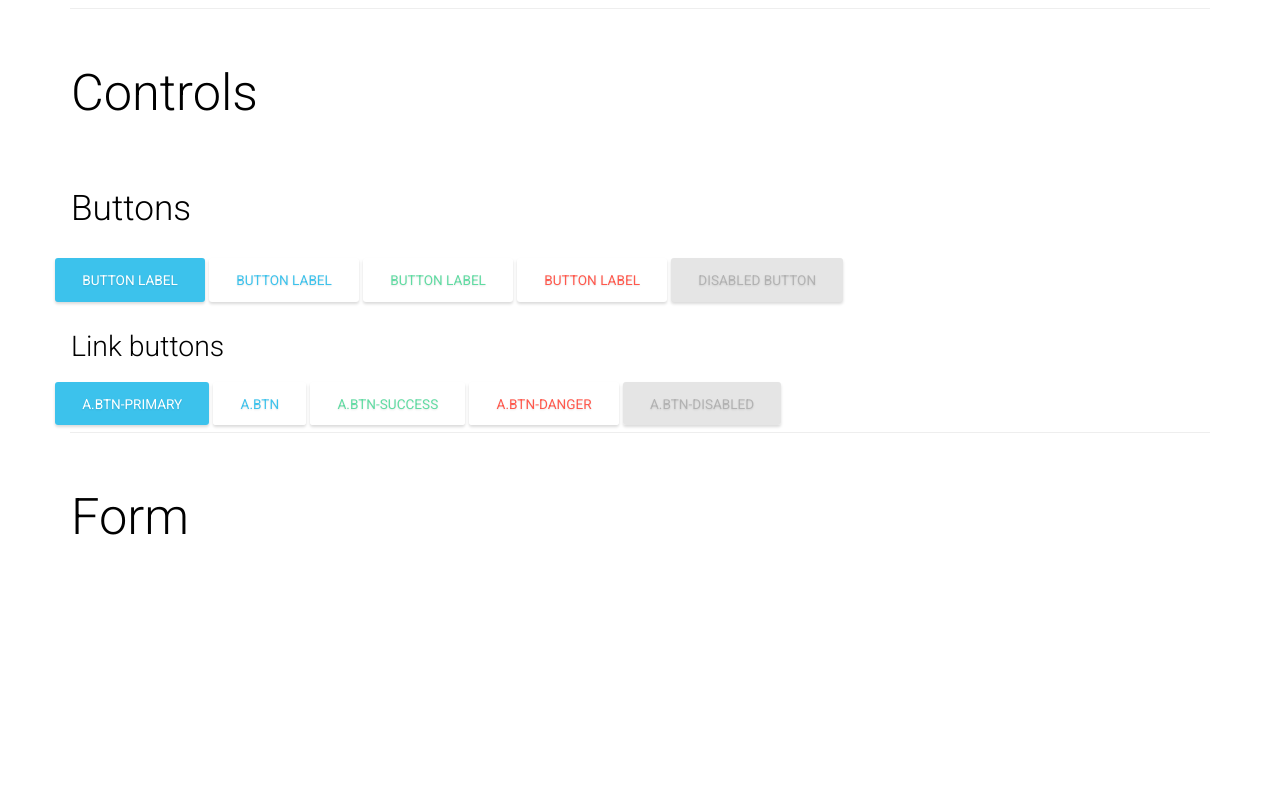
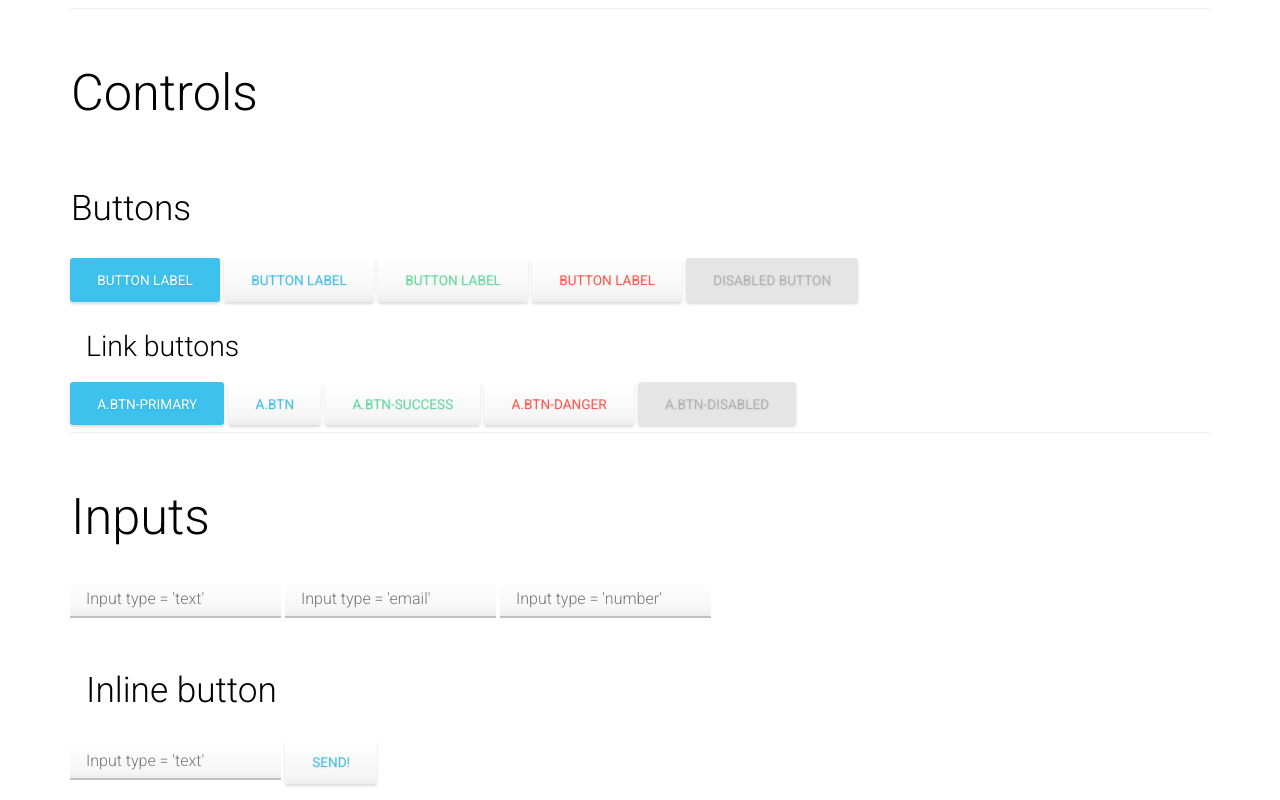
Before and after one commit to zekitow/nu-css, a website: page index.html in a window 1280 px wide. Shown: the part 2615-3415 px from the top of the page. Before the commit the page ends 3212 px from the top, so only its background shows below. Drawn offline with Linux system fonts and the light colour scheme.

Commit message:
Wip on inputs.

```diff
--- a/index.html
+++ b/index.html
@@ -215,6 +215,7 @@
         <div class="row">
           <h2>Buttons</h2>
 
+          <div class="col-md-12">
             <button class="btn-primary">button label</button>
             <button>button label</button>
             <button class="btn-success">button label</button>
@@ -228,17 +229,29 @@
             <a class="btn-danger">a.btn-danger</a>
             <a class="btn-disabled">a.btn-disabled</a>
           </div>
+        </div>
       </section>
       <hr/>
 
       <!--
         ##################################
-        ### Form section
+        ### Inputs section
         ##################################
       -->
       <section class="section-block">
         <div class="row">
-          <h1>Form</h1>
+          <h1>Inputs</h1>
+
+          <div class="col-md-12">
+            <input type="text" placeholder="Input type = 'text'" />
+            <input type="email" placeholder="Input type = 'email'" />
+            <input type="number" placeholder="Input type = 'number'" />
+
+            <hr class="invisble" />
+            <h2>Inline button</h2>
+            <input type="text" placeholder="Input type = 'text'" />
+            <button>Send!</button>
+          </div>
         </div>
       </section>
     </div>
--- a/sass/_components.sass
+++ b/sass/_components.sass
@@ -1,7 +1,9 @@
 @import 'bourbon/bourbon'
 @import 'mixins'
 
+// custom components
 @import 'components/table'
 @import 'components/text'
 @import 'components/backgrounds'
 @import 'components/buttons'
+@import 'components/inputs'
--- a/sass/_mixins.sass
+++ b/sass/_mixins.sass
@@ -3,7 +3,7 @@
 // ##################################
 // ### application mixin
 // ##################################
-@mixin defaultRadius()
+@mixin defaultRadius
   -webkit-border-radius: 3px
   -moz-border-radius: 3px
   border-radius: 3px
@@ -15,11 +15,18 @@
   -ms-filter: "progid:DXImageTransform.Microsoft.Shadow(Strength=4, Direction=135, Color='#EEEEEE')";
   filter: progid:DXImageTransform.Microsoft.Shadow(Strength=4, Direction=135, Color='#EEEEEE');
 
+@mixin gradient
+  background: #ffffff
+  background: -moz-linear-gradient(top,  #ffffff 0%, #f6f6f6 80%, #ededed 100%)
+  background: -webkit-linear-gradient(top,  #ffffff 0%,#f6f6f6 80%,#ededed 100%)
+  background: linear-gradient(to bottom,  #ffffff 0%,#f6f6f6 80%,#ededed 100%)
+  filter: progid:DXImageTransform.Microsoft.gradient( startColorstr='#ffffff', endColorstr='#ededed',GradientType=0 )
+
 // ##################################
 // ### background mixin
 // ##################################
 @mixin backgroundColorClass($bg-color, $text-color)
-  background-color: $bg-color
+  background: $bg-color
   color: $text-color
   & h1,
   & h2,
@@ -34,19 +41,17 @@
 // ##################################
 // ### buttons mixin
 // ##################################
-@mixin buttonAndLabelMargins
-  padding: 1em 2em
-  margin: 0
-
 @mixin buttonColors($bg-color, $text-color)
   border: 0
-  background-color: $bg-color
+  background: $bg-color
   color: $text-color
   outline-color: $bg-color
 
 @mixin button($bg-color, $text-color)
   +buttonColors($bg-color, $text-color)
   +defaultRadius
+  padding: 1em 2em
+  margin: 0
   cursor: pointer
   font-size: 0.85em
   vertical-align: middle
@@ -58,8 +63,9 @@
 
 @mixin hoverButton($bg-color, $text-color)
   &:hover
-    background-color: darken($bg-color, 15%)
+    background: lighten($bg-color, 5%)
     color: $text-color
+
   &:active
-    background-color: lighten($bg-color, 3%)
+    background: darken($bg-color, 20%)
     color: $text-color
--- a/sass/components/_buttons.sass
+++ b/sass/components/_buttons.sass
@@ -2,10 +2,10 @@
 // ### buttons styles
 // ##################################
 button, .btn
-  +buttonAndLabelMargins
   +button(#FFF, $primary-color)
   +hoverButton(rgba($primary-color, 0.1), $primary-color)
   +defaultShadow
+  +gradient
   @media (max-width : 480px)
     width: 100%
     display: block
@@ -20,16 +20,19 @@ button[disabled], .btn-disabled
     color: $medium-color
 
 .btn-primary
+  background: $primary-color
   @extend .btn
   +button($primary-color, #FFF)
   +hoverButton($primary-color, #FFF)
 
 .btn-success
+  +gradient
   @extend .btn
-  +button(#FFF, $success-color)
+  color: $success-color
   +hoverButton(rgba($success-color, 0.1), $success-color)
 
 .btn-danger
+  +gradient
   @extend .btn
-  +button(#FFF, $danger-color)
+  color: $danger-color
   +hoverButton(rgba($danger-color, 0.1), $danger-color)
--- /dev/null
+++ b/sass/components/_inputs.sass
@@ -0,0 +1,27 @@
+// ##################################
+// ### inputs styles
+// ##################################
+input
+  +gradient
+  padding: 0.5em 1em
+  margin: 0
+  border-top: 0
+  border-left: 0
+  border-right: 0
+  outline-width: 0
+  outline-offset: 0
+  border-bottom-width: 2px solid
+  border-bottom-style: solid
+  border-bottom-color: rgba($medium-color, 0.8)
+  font-weight: 300
+  @media (max-width : 480px)
+    width: 100%
+    margin: 1em 0
+    display: block
+    text-align: left
+
+  &:hover
+    border-bottom-color: $medium-color
+
+  &:focus
+    border-bottom-color: $primary-color
```
Also changed, not shown: css/application.css. Lines whose indentation alone changed are shown as unchanged.
